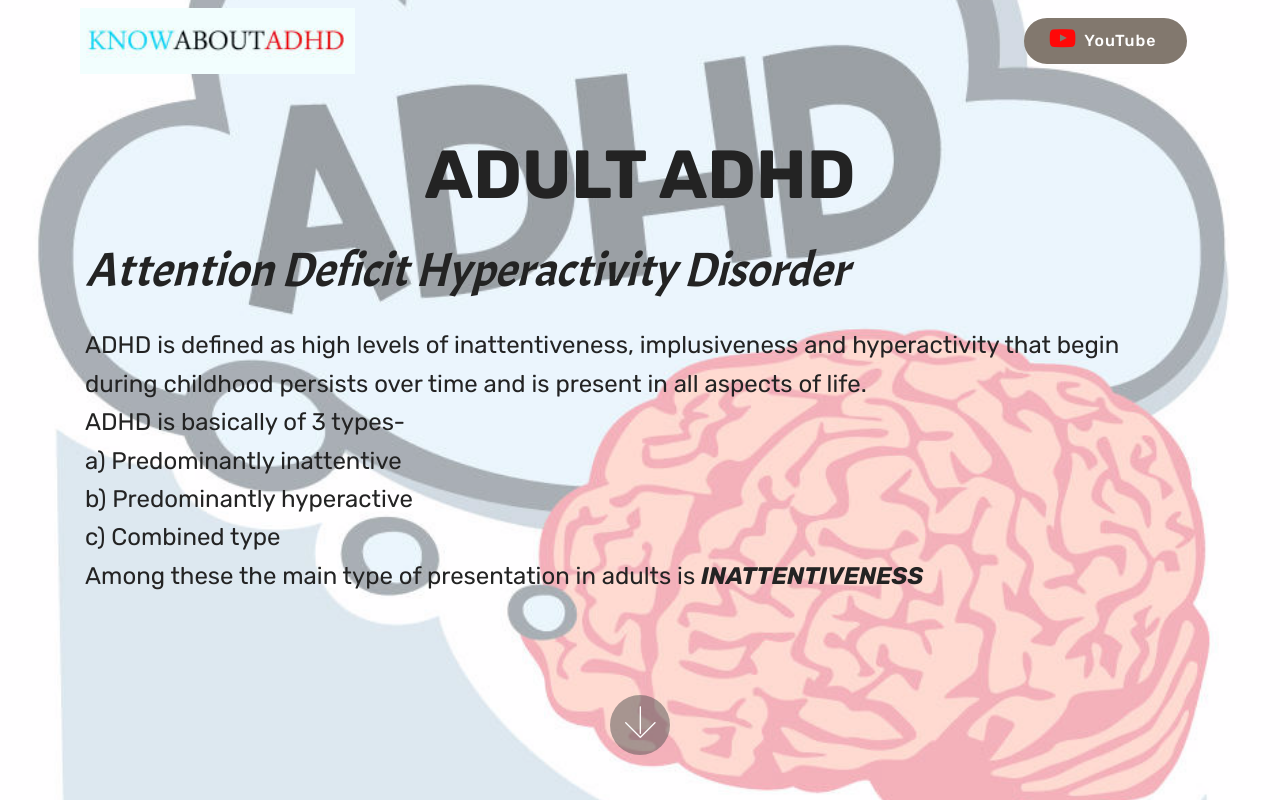
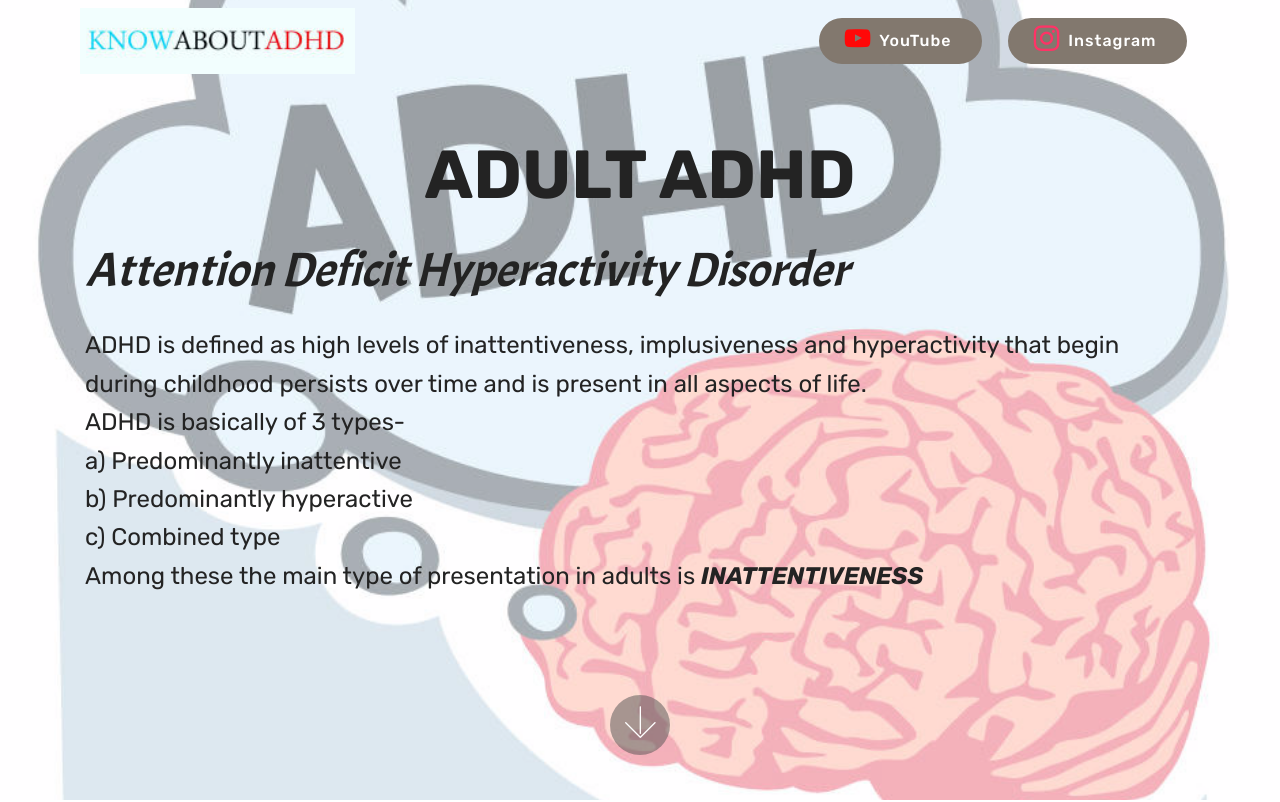
Before and after one commit to knowaboutADHD/knowaboutADHD.github.io, a plain HTML site: page index.html in a window 1280 px wide. Shown: the top 802 px of the page. Drawn offline with Linux system fonts and the light colour scheme; files whose address does not match are found by name.

Commit message:
create github pages

```diff
--- a/index.html
+++ b/index.html
@@ -51,12 +51,14 @@
 
             <div class="navbar-buttons mbr-section-btn"><a class="btn btn-sm btn-info display-4" href="https://www.youtube.com/channel/UCSCCPGJPdrczN9qdXpBcH3g" target="_blank"><span class="socicon socicon-youtube mbr-iconfont mbr-iconfont-btn" style="color: rgb(255, 8, 8);"></span>
 
-                    YouTube&nbsp;</a></div>
+                    YouTube&nbsp;</a> <a class="btn btn-sm btn-info display-4" href="https://instagram.com/knowaboutadhd?utm_source=ig_profile_share&igshid=1me0exkg6xe4g" target="_blank"><span class="socicon socicon-instagram mbr-iconfont mbr-iconfont-btn" style="color: rgb(255, 51, 102);"></span>
+
+                    Instagram&nbsp;</a></div>
         </div>
     </nav>
 </section>
 
-<section class="engine"><a href="https://mobirise.info/o">free portfolio web templates</a></section><section class="header9 cid-rnVqCvhByn mbr-fullscreen mbr-parallax-background" id="header9-3">
+<section class="engine"><a href="https://mobirise.info/d">site maker</a></section><section class="header9 cid-rnVqCvhByn mbr-fullscreen mbr-parallax-background" id="header9-3">
 
 
 
```
Also changed, not shown: 1 other file.
